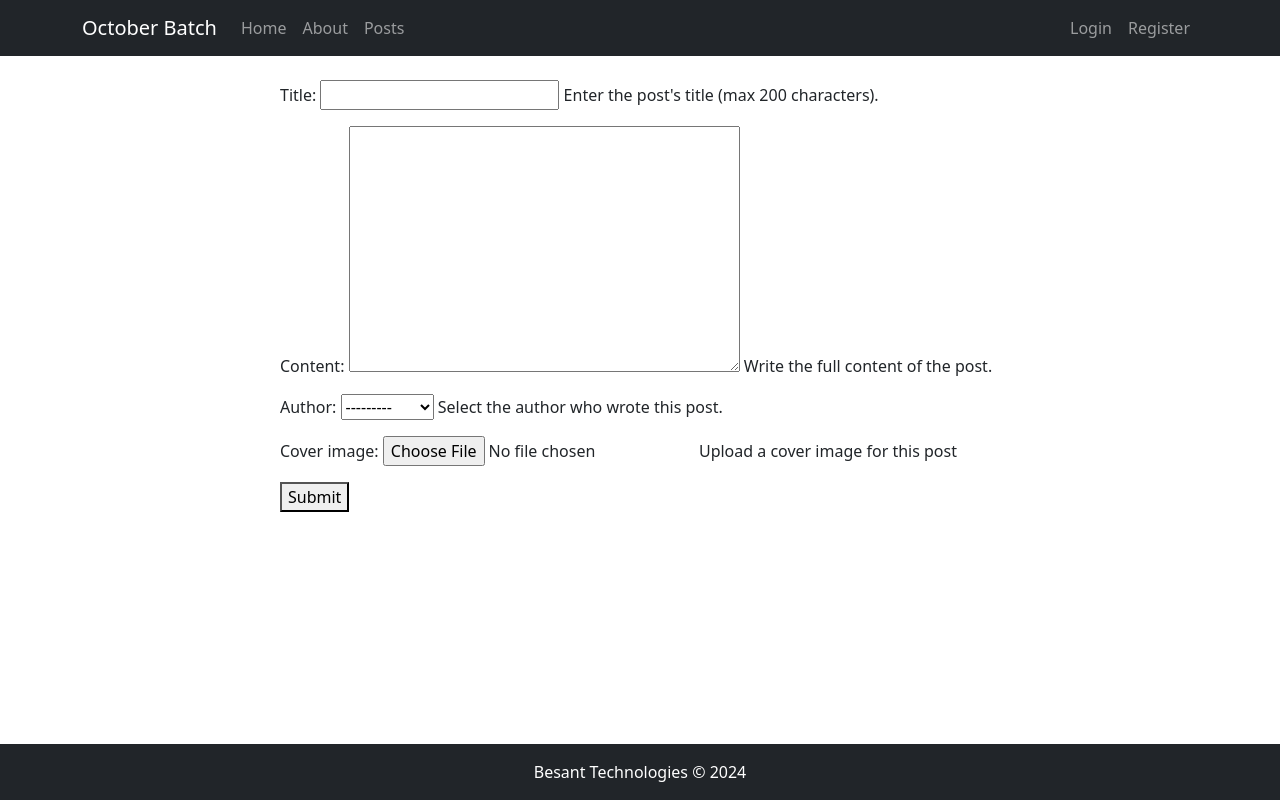
After one commit to mhemanthkmr1503-ctrl/Django_Oct_2025_Batch, a Django app: page /posts/create in a window 1280 px wide. The commit adds this page. Run offline with Django 5.2, Linux system fonts and the light colour scheme; data comes from the database, SQL or seed files in the repository; both versions use the stored data as it was after the commit.

Commit message:
Added Files for the Week 8 '

```diff
--- a/OctBatch2025/urls.py
+++ b/OctBatch2025/urls.py
@@ -16,8 +16,11 @@ Including another URLconf
 """
 from django.contrib import admin
 from django.urls import path, include
+from django.conf import settings
+from django.conf.urls.static import static
+
 
 urlpatterns = [
     path('admin/', admin.site.urls),
     path('', include('myapp.urls'))
-]
+] + static(settings.MEDIA_URL, document_root=settings.MEDIA_ROOT)
--- a/myapp/models.py
+++ b/myapp/models.py
@@ -10,10 +10,20 @@ class Author(models.Model):
     def __str__(self):
         return self.name
 
+def upload_to(instance, filename):
+    """Generate upload path for user-uploaded files"""
+    return f'blog_images/{instance.author.username}_{filename}'
+
 class Post(models.Model):
     title = models.CharField(max_length=200, help_text="Enter the post's title (max 200 characters).")
     content = models.TextField(help_text="Write the full content of the post.")
     author = models.ForeignKey(Author, on_delete=models.CASCADE, help_text="Select the author who wrote this post.")
+    cover_image = models.ImageField(
+        upload_to=upload_to,
+        blank=True,
+        null=True,
+        help_text="Upload a cover image for this post"
+    )
     is_published = models.BooleanField(default=False, help_text="Mark as published to make the post visible to readers.")
     created_at = models.DateTimeField(auto_now_add=True, help_text="Date and time when the post was created (auto-populated).")
 
--- /dev/null
+++ b/myapp/templates/create_post.html
@@ -0,0 +1,17 @@
+{% extends "base.html" %}
+
+{% block title %}Post – My Site{% endblock %}
+
+{% block content %}
+<div class="container mt-4">
+  <div class="row">
+    <div class="col-lg-8 mx-auto">
+      <form method="post">
+            {% csrf_token %}
+            {{ form.as_p }}
+            <button type="submit">Submit</button>
+        </form>
+    </div>
+  </div>
+</div>
+{% endblock %}
--- a/myapp/templates/post.html
+++ b/myapp/templates/post.html
@@ -9,14 +9,18 @@
       {% if posts %}
         {% for post in posts %}
             {% if post.is_published %}
+                <a style="text-decoration: none;" href="/posts/{{post.id}}">
                     <div class="card mb-4 shadow-sm">
                         <div class="card-body">
                         <h5 class="card-title">{{ post.title }}</h5>
                         <p class="card-text text-muted small">{{ post.created_at|date:"M d, Y" }}</p>
-                    <p class="card-text">{{ post.content }}</p>
                         <p class="card-text"><small class="text-muted">By: {{ post.author }}</small></p>
+                        <a href="/posts/delete/{{post.id}}" class="btn btn-outline-danger btn-sm">
+                          <i class="bi bi-arrow-left me-1"></i>Delete Post
+                        </a>
                         </div>
                     </div>
+                </a>
             {% endif %}
         {% endfor %}
       {% else %}
--- a/myapp/urls.py
+++ b/myapp/urls.py
@@ -1,14 +1,20 @@
 from django.urls import path, re_path
 from django.contrib.auth import views as auth_views
-from .views import PostView
+from .views import PostView, PostDetailedView, PostCreateView, PostUpdateView, PostDeleteView, AttendanceFormView
 from . import views
 
 urlpatterns = [
     path('home/', views.home, name='home_page'),
-    path('posts/', PostView.as_view(), name='post'),
+    path('posts/', views.post, name='post'),
+    path('posts/<int:id>', PostDetailedView.as_view(), name='post_details'),
+    path('posts/create', PostCreateView.as_view(), name='create_post'),
+    path('success/', views.success, name='success'),
+    path('posts/update/<int:id>', PostUpdateView.as_view(), name='update_post'),
+    path('posts/delete/<int:id>', PostDeleteView.as_view(), name='delete_post'),
     path('about/', views.about, name='about'),
     path('contact/', views.contact, name='contact'),
     path('attendance/', views.attendance, name='attendance'),
+    path('attendance/post', AttendanceFormView.as_view(), name='attendance'),
     path('accounts/login/', auth_views.LoginView.as_view() , name='login'),
     path('register/', views.register , name='register'),
     path('logout/', auth_views.LogoutView.as_view(), name='logout'),
--- a/myapp/views.py
+++ b/myapp/views.py
@@ -1,11 +1,12 @@
-from django.shortcuts import render, redirect
+from django.shortcuts import render, redirect, HttpResponseRedirect
 from django.http import HttpResponse, request
 from datetime import datetime
 from .form import LoginForm, AttendanceForm
 from django.contrib.auth.forms import UserCreationForm
 from django.contrib.auth.decorators import permission_required
-from django.views.generic import ListView
-from .models import Post
+from django.views.generic import ListView, DetailView, CreateView, UpdateView, DeleteView, FormView
+from .models import Post, Attendance
+from django.db.models import Avg, Count, Min, Max, Sum
 
 # Create your views here.
 
@@ -44,12 +45,56 @@ def post(request):
         'posts' : []
     }
 
+    result = Attendance.objects.values('name').annotate(attendance_count=Count('student_id'))
+
+    print(result)
+
     return render(request, 'post.html', context)
 
 class PostView(ListView):
     model = Post
     template_name = "post.html"
     context_object_name = "posts"
+
+class PostDetailedView(DetailView):
+    model = Post
+    template_name = "post_detail.html"
+    context_object_name = "post"
+    pk_url_kwarg = 'id'
+
+class PostCreateView(CreateView):
+    model = Post
+    template_name = "create_post.html"
+    context_object_name = "form"
+    fields = ['title', 'content', 'author', 'cover_image']
+    success_url='/success'
+
+class PostUpdateView(UpdateView):
+    model = Post
+    template_name = "create_post.html"
+    context_object_name = "form"
+    fields = ['title', 'content', 'author']
+    pk_url_kwarg = 'id'
+    success_url='/success'
+
+class PostDeleteView(DeleteView):
+    model = Post
+    pk_url_kwarg = 'id'
+    success_url='/success'
+
+    def get(self, request, *args, **kwargs):
+        # Skip the confirmation page, delete directly
+        self.object = self.get_object()
+        self.object.delete()
+        return redirect('/success')
+
+class AttendanceFormView(FormView):
+    form_class = AttendanceForm
+    template_name = "create_post.html"
+    context_object_name = "form"
+
+def success(request):
+    return render(request, 'success.html')
 
 def year_archive(request, year):
     return HttpResponse("Year :" + str(year))
```
Also changed, not shown: OctBatch2025/settings.py (+11 -0 lines), myapp/templates/post_detail.html (added, +64 -0 lines), myapp/templates/success.html (added, +13 -0 lines), db.sqlite3, myapp/migrations/0006_post_cover_image.py (added). Lines whose indentation alone changed are shown as unchanged.
